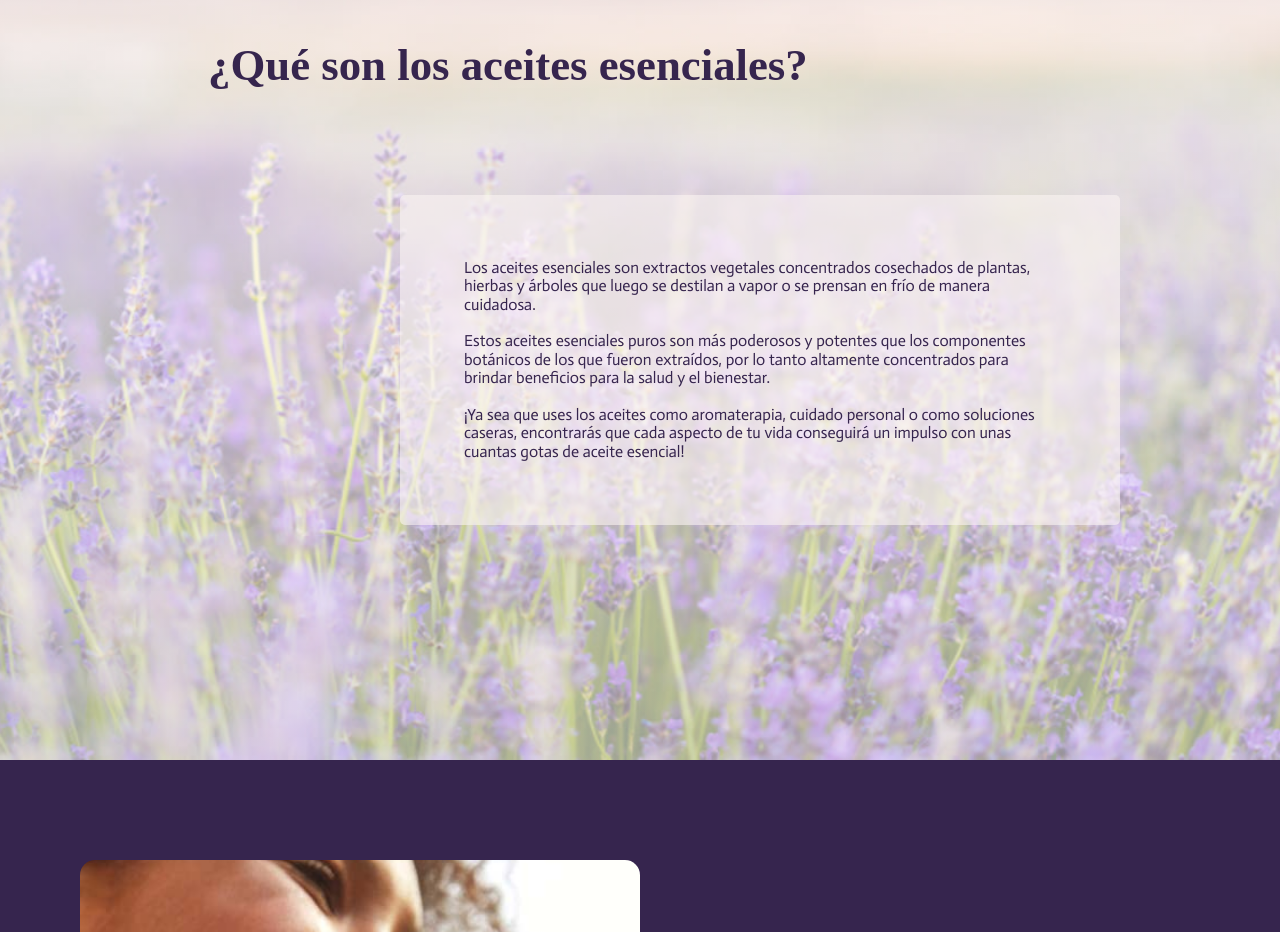
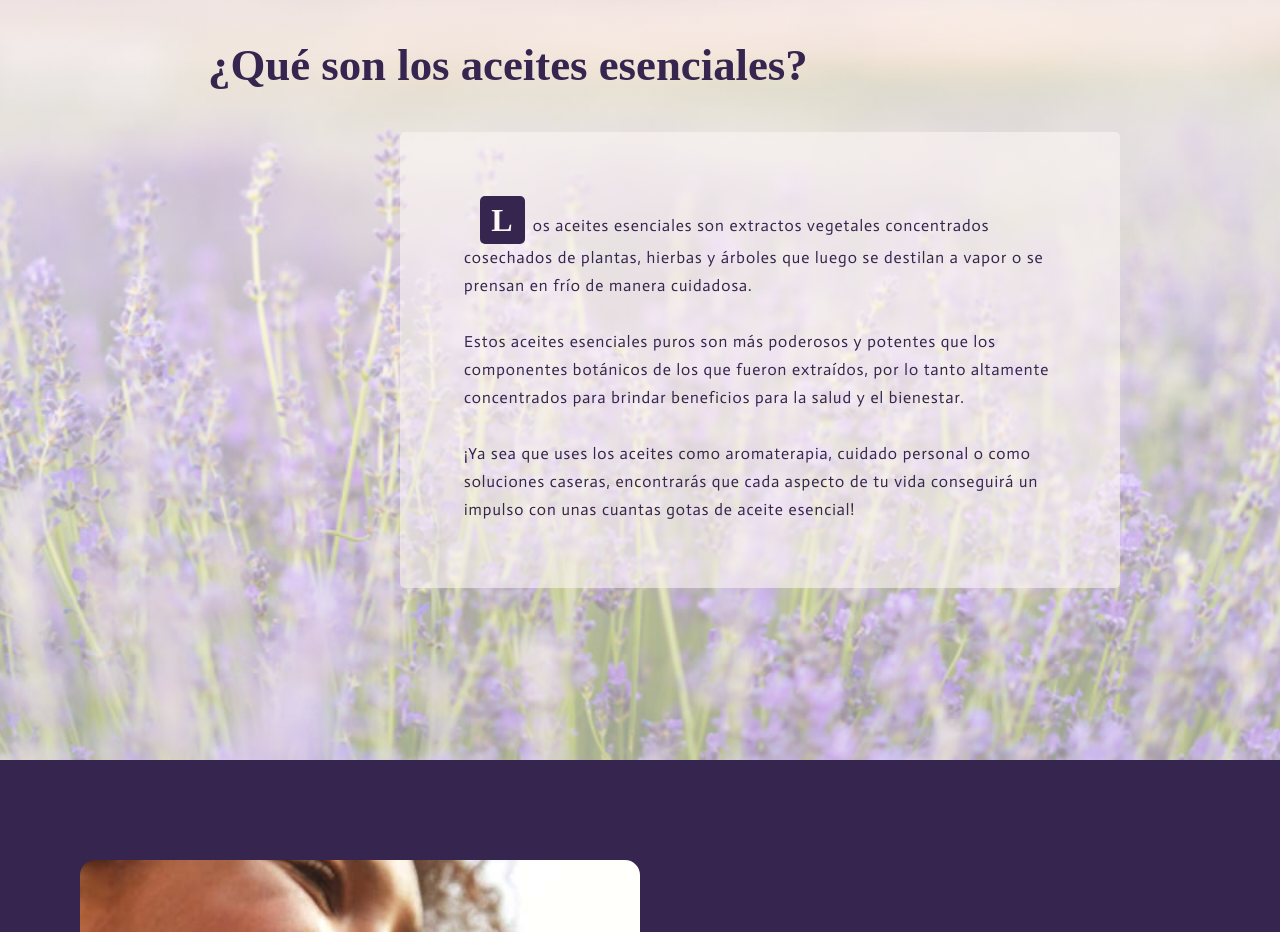
Before and after one commit to A-rielox/R-pagina-aceites, a React (Create React App) app: page / in a window 1280 px wide. Shown: the part 840-1772 px from the top of the page. Built offline with nearby package versions, Linux system fonts and the light colour scheme; a web font is replaced by a local one.

Commit message:
transition navbar links

```diff
--- a/src/sections/Navigation.js
+++ b/src/sections/Navigation.js
@@ -88,7 +88,7 @@ const MenuLink = styled.li`
    margin: 0 0.5rem;
    font-size: 1rem;
    position: relative;
-   transition: ${props => props.theme.transition} 0.5s;
+   transition: ${props => props.theme.transition} 0.25s;
    padding: 1rem;
 
    &::after {
@@ -112,7 +112,7 @@ const MenuLink = styled.li`
 
    &:hover::after {
       z-index: -10;
-      animation: ${fill} 1s forwards;
+      animation: ${fill} 0.5s forwards;
       opacity: 1;
    }
 `;
--- a/src/sections/WhatAre.js
+++ b/src/sections/WhatAre.js
@@ -7,14 +7,15 @@ import img from '../assets/images/fondo-what-are.jpg';
 const WhatAre = () => {
    return (
       <ThemeProvider theme={lightTheme}>
-         <Wrapper id="showcase" className="section">
+         <Wrapper id="what-are" className="section">
             <Container>
                <Title>¿Qué son los aceites esenciales?</Title>
 
                <Text>
-                  Los aceites esenciales son extractos vegetales concentrados
-                  cosechados de plantas, hierbas y árboles que luego se destilan
-                  a vapor o se prensan en frío de manera cuidadosa.
+                  <span className="firstLetter">L</span>os aceites esenciales
+                  son extractos vegetales concentrados cosechados de plantas,
+                  hierbas y árboles que luego se destilan a vapor o se prensan
+                  en frío de manera cuidadosa.
                   <br />
                   <br />
                   Estos aceites esenciales puros son más poderosos y potentes
@@ -78,4 +79,23 @@ const Text = styled.div`
    background-color: ${props => `rgba(${props.theme.bodyRgba}, 0.6)`};
    padding: 4rem;
    border-radius: 5px;
+
+   letter-spacing: 1px;
+   line-height: 1.75;
+
+   .firstLetter {
+      background: ${props => props.theme.text};
+      color: ${props => props.theme.body};
+      border-radius: 5px;
+      font-size: 2rem;
+      font-weight: 700;
+      text-transform: uppercase;
+      margin-left: 1rem;
+      margin-right: 0.5rem;
+
+      padding: 0.5rem 0.7rem;
+      font-family: ${props => props.theme.ffTitle};
+      line-height: 1;
+      display: inline-block;
+   }
 `;
```
